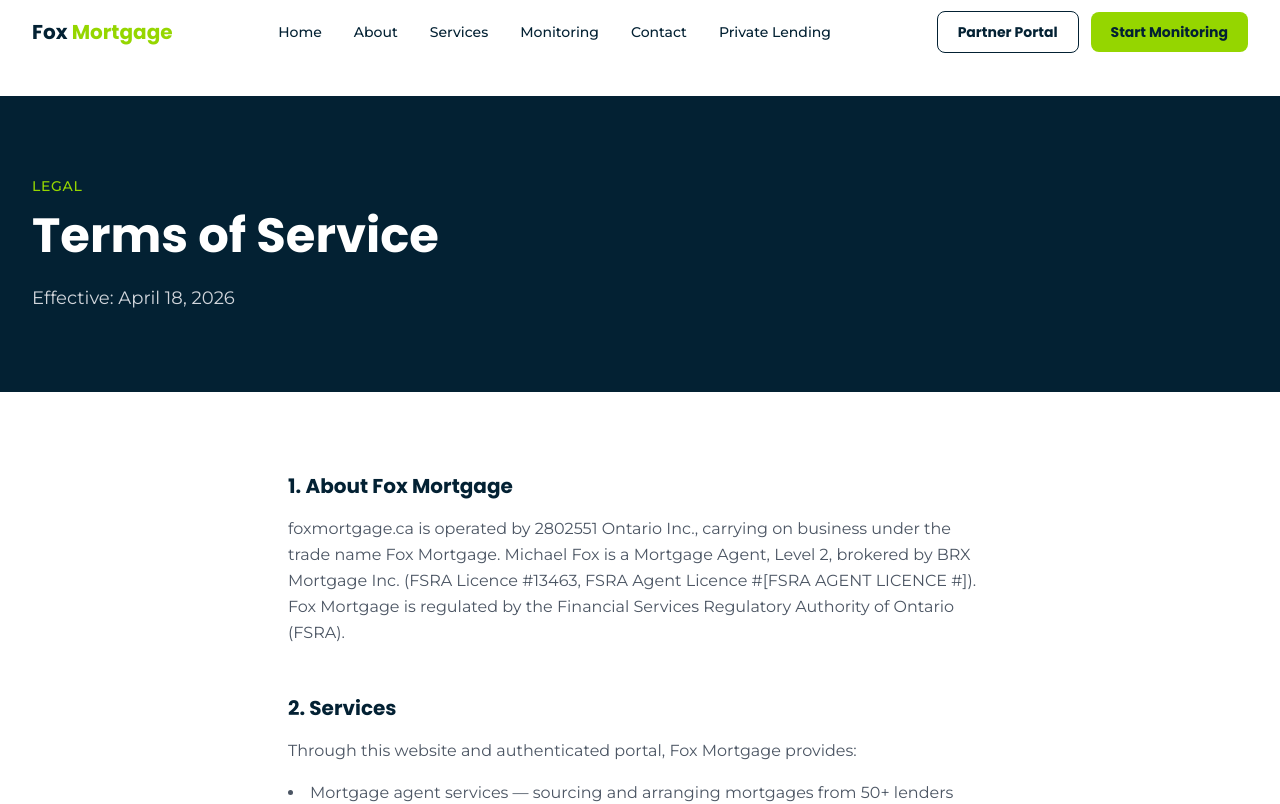
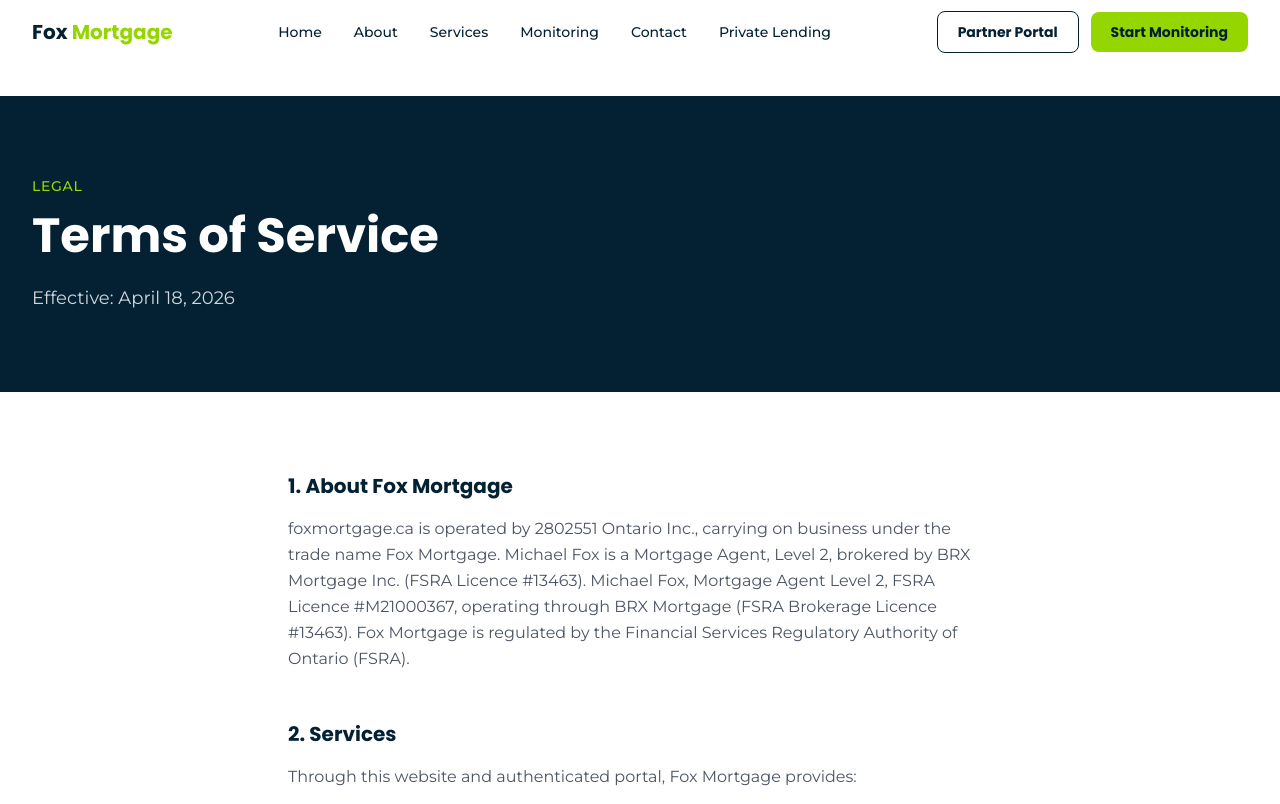
Before and after one commit to Foxmortgage2020/foxmortgage-ca, a Next.js app: page /terms-of-service in a window 1280 px wide. Shown: the top 804 px of the page. Built offline with nearby package versions, Linux system fonts and the light colour scheme.

Commit message:
Add FSRA agent licence number M21000367 to Terms of Service
Replace [FSRA AGENT LICENCE #] placeholder with confirmed licence number.

Co-Authored-By: Paperclip <noreply@paperclip.ing>

```diff
--- a/app/terms-of-service/page.tsx
+++ b/app/terms-of-service/page.tsx
@@ -31,7 +31,7 @@
               <p className="font-body text-gray-600 leading-relaxed">
                 foxmortgage.ca is operated by 2802551 Ontario Inc., carrying on business under the trade name Fox
                 Mortgage. Michael Fox is a Mortgage Agent, Level 2, brokered by BRX Mortgage Inc. (FSRA Licence
-                #13463, FSRA Agent Licence #[FSRA AGENT LICENCE #]). Fox Mortgage is regulated by the Financial
+                #13463). Michael Fox, Mortgage Agent Level 2, FSRA Licence #M21000367, operating through BRX Mortgage (FSRA Brokerage Licence #13463). Fox Mortgage is regulated by the Financial
                 Services Regulatory Authority of Ontario (FSRA).
               </p>
             </div>
```
